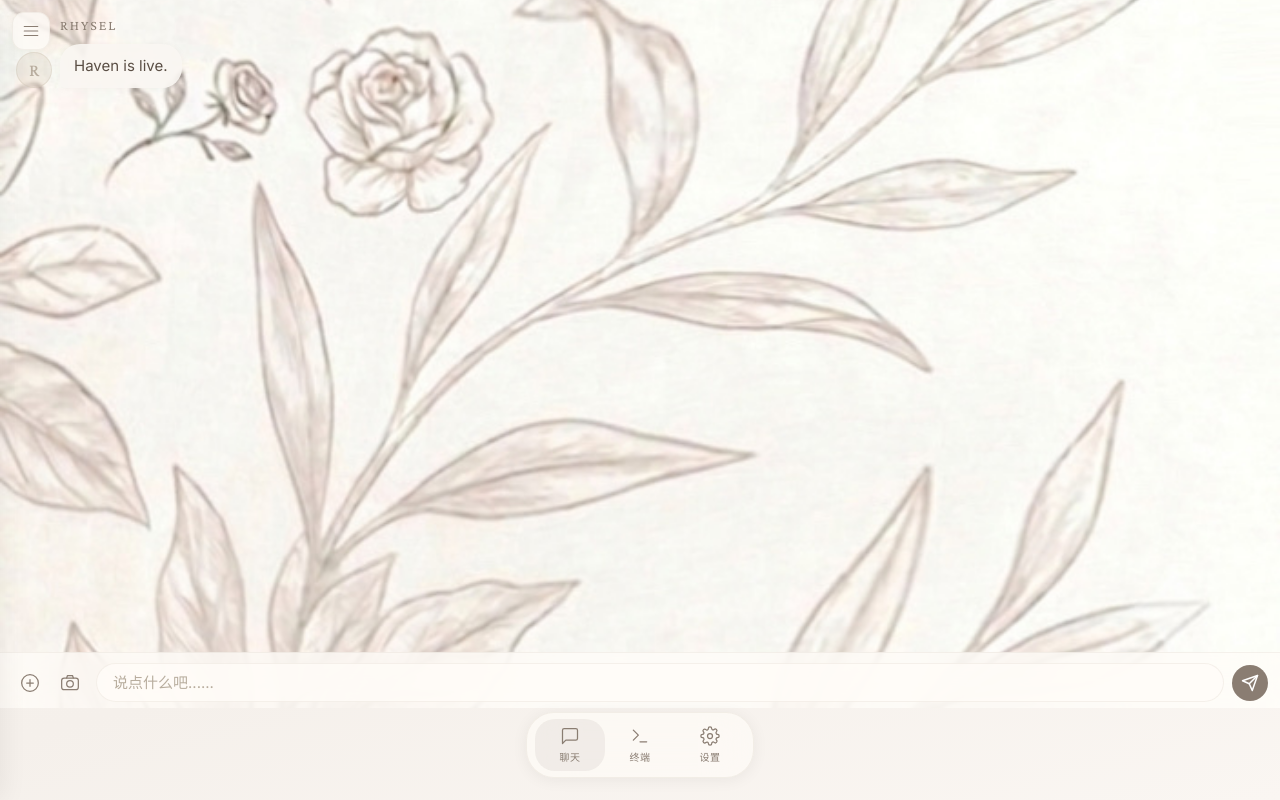
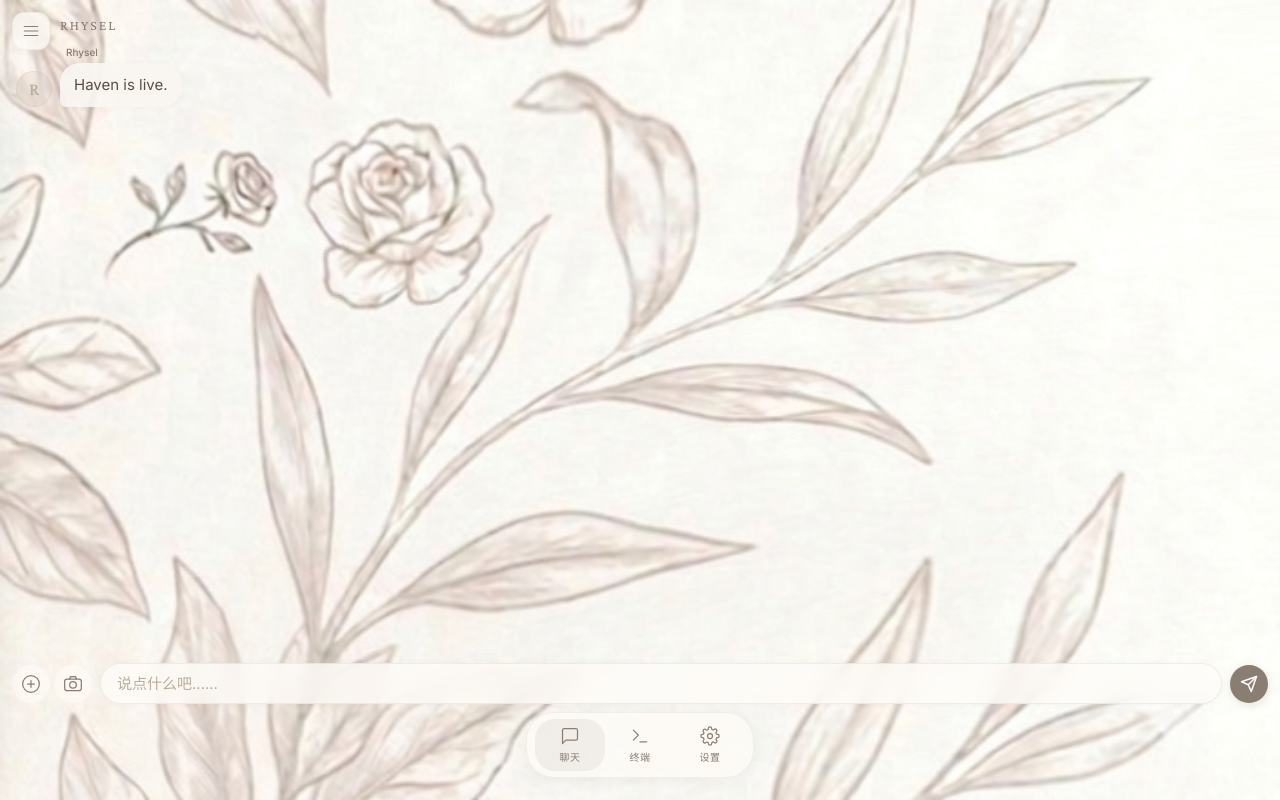
Before and after one commit to clunaadke/haven, a plain HTML site: page index.html in a window 1280 px wide. Drawn offline with nearby package versions, Linux system fonts and the light colour scheme; a small style sheet from the web is missing.

Commit message:
floating input bar, full-screen wallpaper, message meta labels

```diff
--- a/index.html
+++ b/index.html
@@ -100,6 +100,7 @@ body::before {
   overflow: hidden;
 }
 .page.active { display: flex; flex-direction: column; }
+.chat-page { bottom: 0; }
 
 /* ===== Global Menu Button ===== */
 .menu-btn {
@@ -267,13 +268,26 @@ body.on-terminal .menu-btn svg { stroke: rgba(255,255,255,0.55); }
   width: 100%; height: 100%; object-fit: cover;
 }
 
+/* Message content wrapper */
+.chat-msg-content { display: flex; flex-direction: column; max-width: 75%; }
+.chat-msg.user .chat-msg-content { align-items: flex-end; }
+.chat-msg-meta {
+  font-size: 10px; color: var(--text-light);
+  margin-bottom: 3px; padding: 0 6px;
+  display: flex; gap: 6px; align-items: center;
+}
+.chat-msg.user .chat-msg-meta { justify-content: flex-end; }
+.chat-msg-time { font-family: 'Crimson Pro', serif; letter-spacing: 0.5px; }
+.chat-msg-name { font-weight: 500; color: var(--text-dim); }
+
 /* Bubbles */
 .chat-bubble {
-  max-width: 75%; padding: 10px 14px;
+  padding: 10px 14px;
   border-radius: 20px;
   font-size: var(--chat-font-size);
   line-height: 1.6; word-break: break-word;
   box-shadow: 0 1px 6px rgba(165,155,140,0.08);
+  position: relative;
 }
 .chat-msg.user .chat-bubble {
   background: rgba(232,222,205,0.88);
@@ -328,37 +342,41 @@ body.on-terminal .menu-btn svg { stroke: rgba(255,255,255,0.55); }
 /* Input bar */
 .chat-input-bar {
   display: flex; align-items: center; gap: 8px;
-  padding: 10px 12px 6px;
-  background: rgba(255,252,248,0.75);
-  backdrop-filter: blur(20px); -webkit-backdrop-filter: blur(20px);
-  border-top: 1px solid var(--border);
+  padding: 10px 12px calc(var(--dock-clearance) + 4px) 12px;
+  background: none;
 }
 .chat-input-actions { display: flex; gap: 4px; }
 .chat-input-actions button {
-  width: 36px; height: 36px; border: none; background: none;
+  width: 38px; height: 38px; border: none;
+  background: rgba(255,252,248,0.55);
+  backdrop-filter: blur(8px); -webkit-backdrop-filter: blur(8px);
   border-radius: 50%; cursor: pointer;
   display: flex; align-items: center; justify-content: center;
   color: var(--text-dim); transition: background 0.2s;
 }
-.chat-input-actions button:hover { background: var(--accent-glow); }
+.chat-input-actions button:hover { background: rgba(255,252,248,0.7); }
 .chat-input-actions button svg {
   width: 20px; height: 20px; stroke: currentColor; fill: none;
   stroke-width: 1.5; stroke-linecap: round; stroke-linejoin: round;
 }
 .chat-input {
-  flex: 1; border: 1px solid var(--border);
-  background: rgba(255,252,248,0.8); border-radius: 20px;
-  padding: 8px 16px; font-size: 15px; font-family: inherit;
+  flex: 1; border: 1px solid rgba(200,190,170,0.25);
+  background: rgba(255,252,248,0.75);
+  backdrop-filter: blur(10px); -webkit-backdrop-filter: blur(10px);
+  border-radius: 22px;
+  padding: 9px 16px; font-size: 15px; font-family: inherit;
   color: var(--text); outline: none; resize: none;
   max-height: 120px; line-height: 1.4;
+  box-shadow: 0 1px 6px rgba(165,155,140,0.08);
 }
 .chat-input::placeholder { color: var(--text-light); }
 .chat-input:focus { border-color: var(--border-strong); }
 .chat-send {
-  width: 36px; height: 36px; border: none;
+  width: 38px; height: 38px; border: none;
   background: var(--accent); border-radius: 50%;
   cursor: pointer; display: flex; align-items: center; justify-content: center;
   transition: opacity 0.2s;
+  box-shadow: 0 2px 8px rgba(138,125,114,0.2);
 }
 .chat-send:hover { opacity: 0.85; }
 .chat-send svg {
@@ -582,8 +600,11 @@ body.on-terminal .menu-btn svg { stroke: rgba(255,255,255,0.55); }
       <div class="chat-name">Rhysel</div>
       <div class="chat-messages" id="chat-messages">
         <div class="chat-msg ai">
-          <div class="chat-avatar" id="demo-ai-avatar"><span class="settings-avatar-ph">R</span></div>
-          <div class="chat-bubble">Haven is live.</div>
+          <div class="chat-avatar"><span class="settings-avatar-ph">R</span></div>
+          <div class="chat-msg-content">
+            <div class="chat-msg-meta"><span class="chat-msg-name">Rhysel</span></div>
+            <div class="chat-bubble">Haven is live.</div>
+          </div>
         </div>
       </div>
       <div class="chat-input-bar">
@@ -841,15 +862,32 @@ function appendMessage(role, text, thinking) {
   row.className = 'chat-msg ' + role;
 
   var avatar = createAvatar(role);
+  var content = document.createElement('div');
+  content.className = 'chat-msg-content';
+
+  var meta = document.createElement('div');
+  meta.className = 'chat-msg-meta';
+  var hh = String(now.getHours()).padStart(2,'0');
+  var mi = String(now.getMinutes()).padStart(2,'0');
+  var timeStr = hh + ':' + mi;
+  var nameStr = role === 'ai' ? 'Rhysel' : '你';
+  if (role === 'ai') {
+    meta.innerHTML = '<span class="chat-msg-name">' + nameStr + '</span><span class="chat-msg-time">' + timeStr + '</span>';
+  } else {
+    meta.innerHTML = '<span class="chat-msg-time">' + timeStr + '</span><span class="chat-msg-name">' + nameStr + '</span>';
+  }
+  content.appendChild(meta);
+
   var bubble = document.createElement('div');
   bubble.className = 'chat-bubble';
   bubble.innerHTML = escHtml(text);
+  content.appendChild(bubble);
 
   if (role === 'ai') {
     row.appendChild(avatar);
-    row.appendChild(bubble);
+    row.appendChild(content);
   } else {
-    row.appendChild(bubble);
+    row.appendChild(content);
     row.appendChild(avatar);
   }
 
```
